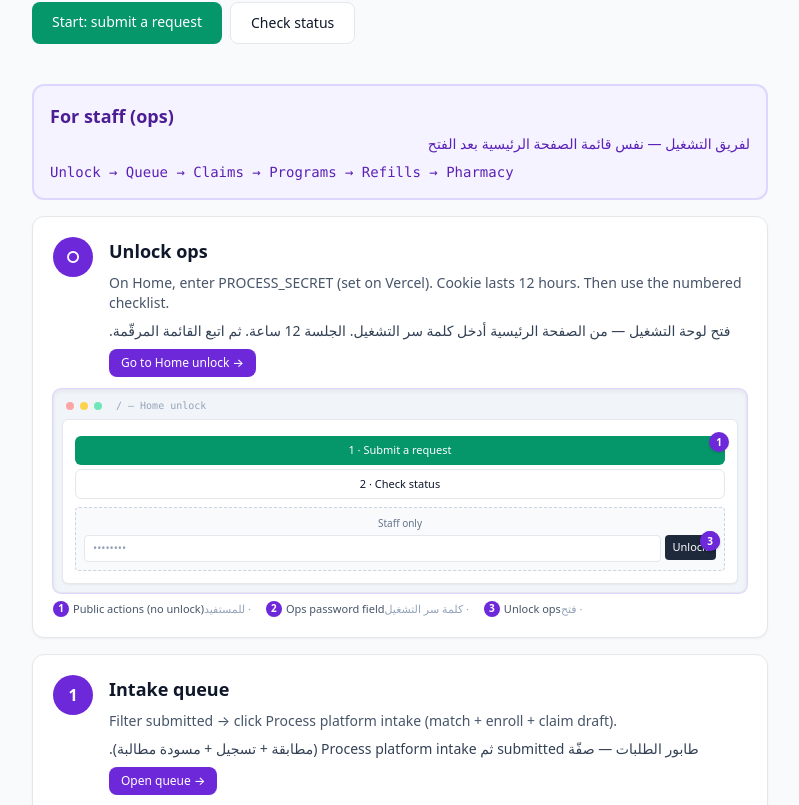
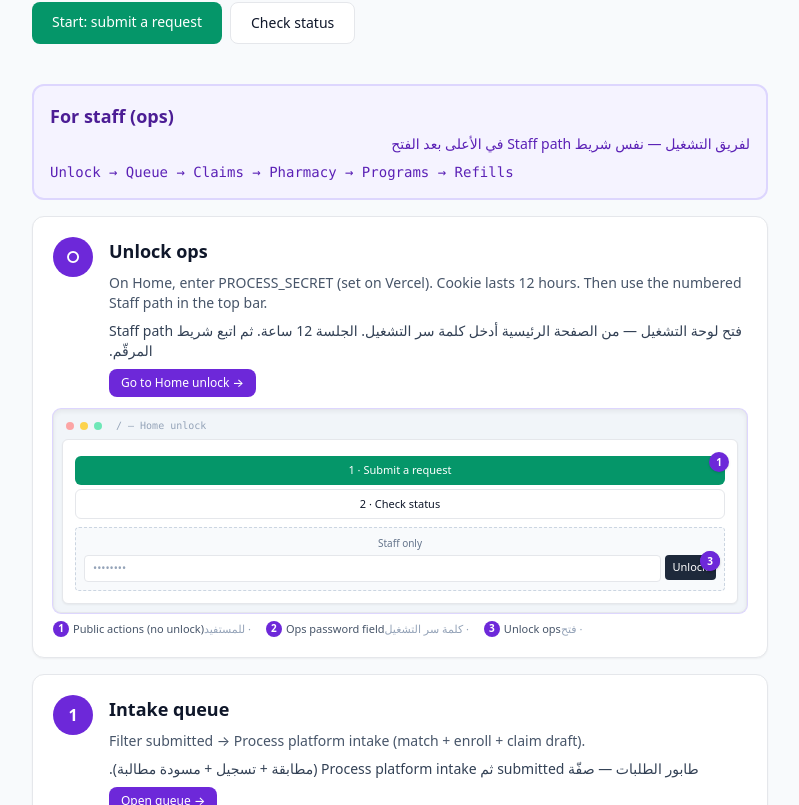
Before and after one commit to ArmaniousESP/medical-aid-automation, a Next.js app: page /guide in a window 1280 px wide. Shown: the part 1475-2280 px from the top of the page, without its empty margins (240-1039 px from the left). Built offline with nearby package versions, Linux system fonts and the light colour scheme; no server answers.

Commit message:
UX: guide staff pharmacy step mentions EVA split and clearer path order

```diff
--- a/app/guide/page.tsx
+++ b/app/guide/page.tsx
@@ -51,7 +51,7 @@ const PUBLIC_STEPS: Step[] = [
   },
 ];
 
-/** Matches Home unlock checklist after PROCESS_SECRET */
+/** Matches top nav Staff path after PROCESS_SECRET */
 const STAFF_STEPS: Step[] = [
   {
     n: 0,
@@ -59,9 +59,9 @@ const STAFF_STEPS: Step[] = [
     titleEn: 'Unlock ops',
     titleAr: 'فتح لوحة التشغيل',
     bodyEn:
-      'On Home, enter PROCESS_SECRET (set on Vercel). Cookie lasts 12 hours. Then use the numbered checklist.',
+      'On Home, enter PROCESS_SECRET (set on Vercel). Cookie lasts 12 hours. Then use the numbered Staff path in the top bar.',
     bodyAr:
-      'من الصفحة الرئيسية أدخل كلمة سر التشغيل. الجلسة 12 ساعة. ثم اتبع القائمة المرقّمة.',
+      'من الصفحة الرئيسية أدخل كلمة سر التشغيل. الجلسة 12 ساعة. ثم اتبع شريط Staff path المرقّم.',
     href: '/',
     cta: 'Go to Home unlock',
     mock: 'unlock',
@@ -72,7 +72,7 @@ const STAFF_STEPS: Step[] = [
     titleEn: 'Intake queue',
     titleAr: 'طابور الطلبات',
     bodyEn:
-      'Filter submitted → click Process platform intake (match + enroll + claim draft).',
+      'Filter submitted → Process platform intake (match + enroll + claim draft).',
     bodyAr:
       'صفّة submitted ثم Process platform intake (مطابقة + تسجيل + مسودة مطالبة).',
     href: '/intake-ops',
@@ -93,6 +93,19 @@ const STAFF_STEPS: Step[] = [
   {
     n: 3,
     id: 'staff-3',
+    titleEn: 'Pharmacy',
+    titleAr: 'الصيدلية',
+    bodyEn:
+      'Route orders by Available at Eva vs Not Eva. Export CSV for the pharmacy. Optional: EVA split screen for the same cut.',
+    bodyAr:
+      'قسّم الطلبات: متوفر عند إيفا / غير إيفا. صدّر CSV للصيدلية. يمكن استخدام شاشة EVA split.',
+    href: '/pharmacy',
+    cta: 'Open pharmacy',
+    mock: 'pharmacy',
+  },
+  {
+    n: 4,
+    id: 'staff-4',
     titleEn: 'Programs',
     titleAr: 'البرامج المزمنة',
     bodyEn: 'Confirm chronic programs created after process. Search by name or code.',
@@ -102,8 +115,8 @@ const STAFF_STEPS: Step[] = [
     mock: 'none',
   },
   {
-    n: 4,
-    id: 'staff-4',
+    n: 5,
+    id: 'staff-5',
     titleEn: 'Refills',
     titleAr: 'الصرف الشهري',
     bodyEn: 'Generate month cycle, open each cycle, approve (safety gate if flagged).',
@@ -111,17 +124,6 @@ const STAFF_STEPS: Step[] = [
     href: '/refills',
     cta: 'Open refills',
     mock: 'none',
-  },
-  {
-    n: 5,
-    id: 'staff-5',
-    titleEn: 'Pharmacy',
-    titleAr: 'الصيدلية',
-    bodyEn: 'Pick list by EVA / NOT EVA · CSV · batch dispense.',
-    bodyAr: 'قائمة الصرف حسب EVA / NOT EVA · CSV · صرف جماعي.',
-    href: '/pharmacy',
-    cta: 'Open pharmacy',
-    mock: 'pharmacy',
   },
 ];
 
@@ -287,10 +289,10 @@ export default function GuidePage() {
           <div className="rounded-xl border-2 border-violet-200 bg-violet-50 p-4">
             <h2 className="font-semibold text-violet-900 text-lg">For staff (ops)</h2>
             <p className="text-sm text-violet-800 mt-1" dir="rtl">
-              لفريق التشغيل — نفس قائمة الصفحة الرئيسية بعد الفتح
+              لفريق التشغيل — نفس شريط Staff path في الأعلى بعد الفتح
             </p>
             <p className="text-sm text-violet-800 mt-2 font-mono text-xs sm:text-sm">
-              Unlock → Queue → Claims → Programs → Refills → Pharmacy
+              Unlock → Queue → Claims → Pharmacy → Programs → Refills
             </p>
           </div>
 
```
